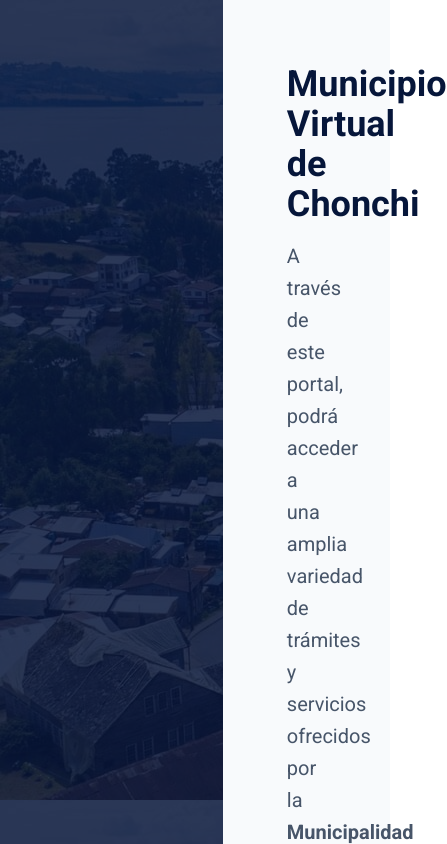
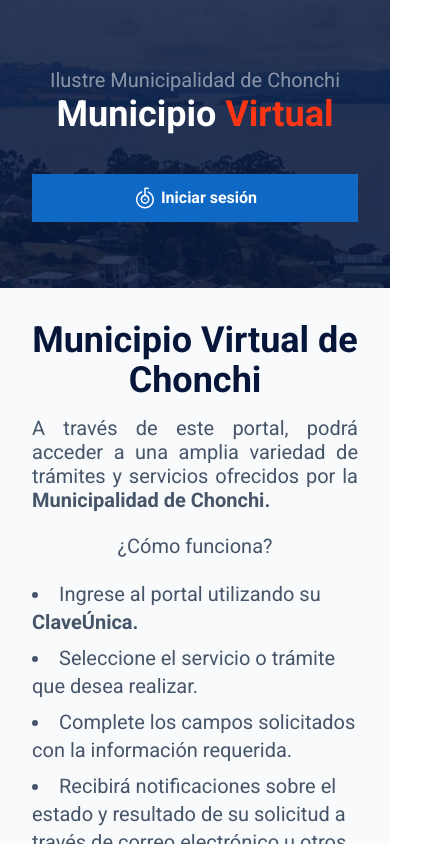
Before and after one commit to mmilo256/municipio-virtual, a React (Vite) app: page / in a window 390 px wide. Shown: the top 844 px of the page, 447 px wide, since content can reach past the window. Built offline with nearby package versions, Linux system fonts and the light colour scheme.

Commit message:
add: responsive en pantalla de login

```diff
--- a/src/components/Login.jsx
+++ b/src/components/Login.jsx
@@ -10,27 +10,30 @@
         navigate("/inicio")
     }
     return (
-        <div className="grid grid-cols-7 min-h-svh bg-slate-50">
-            <div className="relative col-span-4 bg-[url('/chonchi-aereo.jpg')]">
+        <div className="grid lg:grid-cols-7 min-h-svh bg-slate-50">
+            <div className="relative h-72 lg:h-auto col-span-4 bg-[url('/chonchi-aereo.jpg')]">
                 <div className="absolute inset-0 bg-primary bg-opacity-85 flex flex-col justify-center text-center items-center text-white">
-                    <h2 className="text-4xl opacity-50">Ilustre Municipalidad de Chonchi</h2>
-                    <h1 className="text-7xl font-bold">Municipio <span className="text-secondary">Virtual</span></h1>
+                    <h2 className="text-xl md:text-4xl opacity-50">Ilustre Municipalidad de Chonchi</h2>
+                    <h1 className="text-4xl md:text-7xl font-bold">Municipio <span className="text-secondary">Virtual</span></h1>
+                    <div className="mt-10 w-full px-8 md:hidden">
+                        <BotonClaveUnica className="w-full md:w-auto" onClick={login} />
+                    </div>
                 </div>
             </div>
-            <div className="p-16 col-span-3">
-                <h2 className="text-primary font-bold text-4xl mb-4">Municipio Virtual de Chonchi</h2>
+            <div className="p-8 lg:p-16 col-span-3">
+                <h2 className="text-primary text-center lg:text-left font-bold text-4xl mb-4">Municipio Virtual de Chonchi</h2>
                 <div className="text-slate-600 text-xl">
-                    <p className="leading-8">A través de este portal, podrá acceder a una amplia variedad de trámites y servicios ofrecidos por la <strong>Municipalidad de Chonchi.</strong></p>
-                    <p className="my-5">¿Cómo funciona?</p>
-                    <ol className="list-disc list-inside leading-8">
-                        <li>Ingrese al portal utilizando su <strong>ClaveÚnica.</strong></li>
-                        <li>Seleccione el servicio o trámite que desea realizar.</li>
-                        <li>Complete los campos solicitados con la información requerida.</li>
-                        <li>Recibirá notificaciones sobre el estado y resultado de su solicitud a través de correo electrónico u otros medios de contacto disponibles.</li>
+                    <p className="leading-6 text-justify">A través de este portal, podrá acceder a una amplia variedad de trámites y servicios ofrecidos por la <strong>Municipalidad de Chonchi.</strong></p>
+                    <p className="my-5 text-center lg:text-left">¿Cómo funciona?</p>
+                    <ol className="list-disc list-inside">
+                        <li className="mb-2">Ingrese al portal utilizando su <strong>ClaveÚnica.</strong></li>
+                        <li className="mb-2">Seleccione el servicio o trámite que desea realizar.</li>
+                        <li className="mb-2">Complete los campos solicitados con la información requerida.</li>
+                        <li className="mb-2">Recibirá notificaciones sobre el estado y resultado de su solicitud a través de correo electrónico u otros medios de contacto disponibles.</li>
                     </ol>
                 </div>
-                <div className="my-5">
-                    <BotonClaveUnica onClick={login} />
+                <div className="hidden md:block my-5">
+                    <BotonClaveUnica className="w-full md:w-auto lg:w-full ml-auto" onClick={login} />
                 </div>
             </div>
         </div>
--- a/src/components/ui/BotonClaveUnica.jsx
+++ b/src/components/ui/BotonClaveUnica.jsx
@@ -1,9 +1,9 @@
 import claveUnica from '../../assets/claveunica.svg'
 
-const BotonClaveUnica = ({ onClick }) => {
+const BotonClaveUnica = ({ onClick, className }) => {
 
     return (
-        <button onClick={onClick} className='w-full transition-colors flex gap-[4px] h-[48px] items-center justify-center bg-[#0F69C4] hover:bg-[#07305A] px-[14px] py-[8px]'>
+        <button onClick={onClick} className={`transition-colors flex gap-[4px] h-[48px] items-center justify-center bg-[#0F69C4] hover:bg-[#07305A] px-[14px] py-[8px] ${className}`}>
             <img width={24} src={claveUnica} alt="" />
             <span className='text-base font-bold text-white'>Iniciar sesión</span>
         </button>
```
